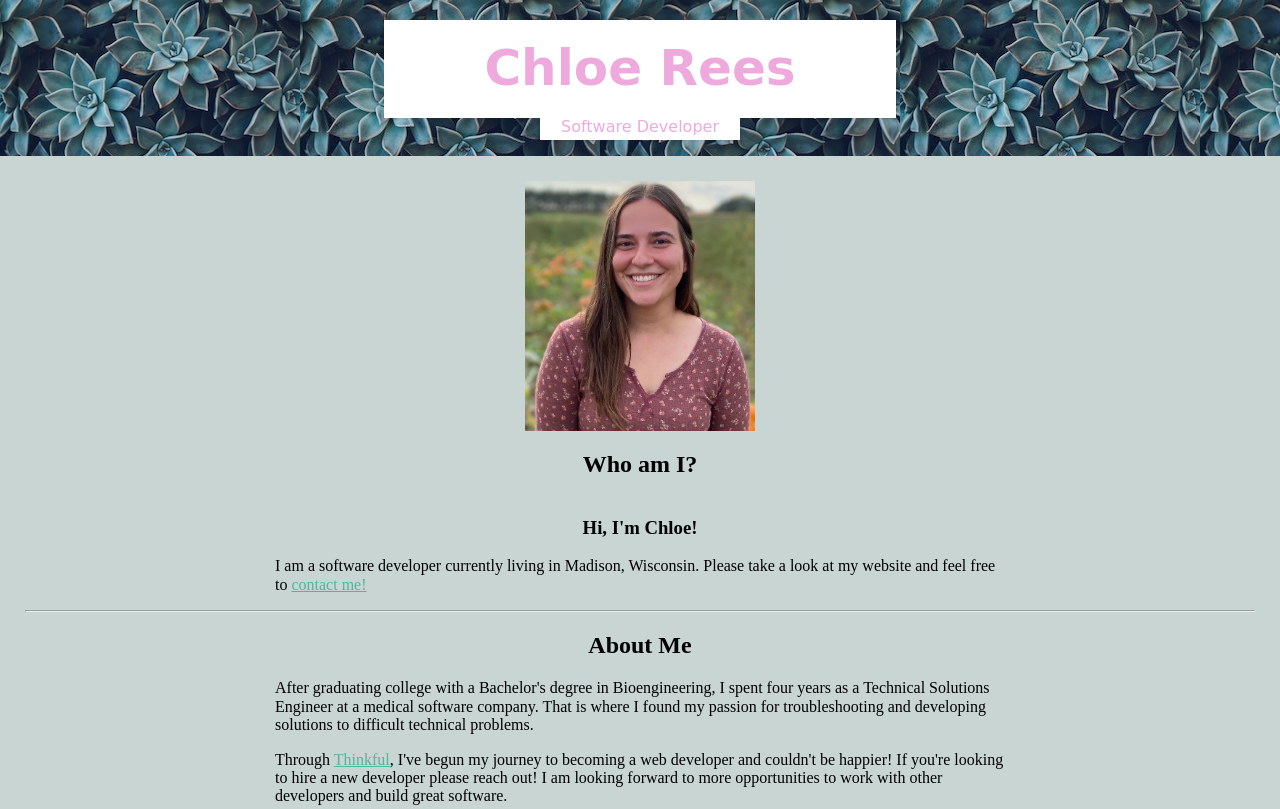
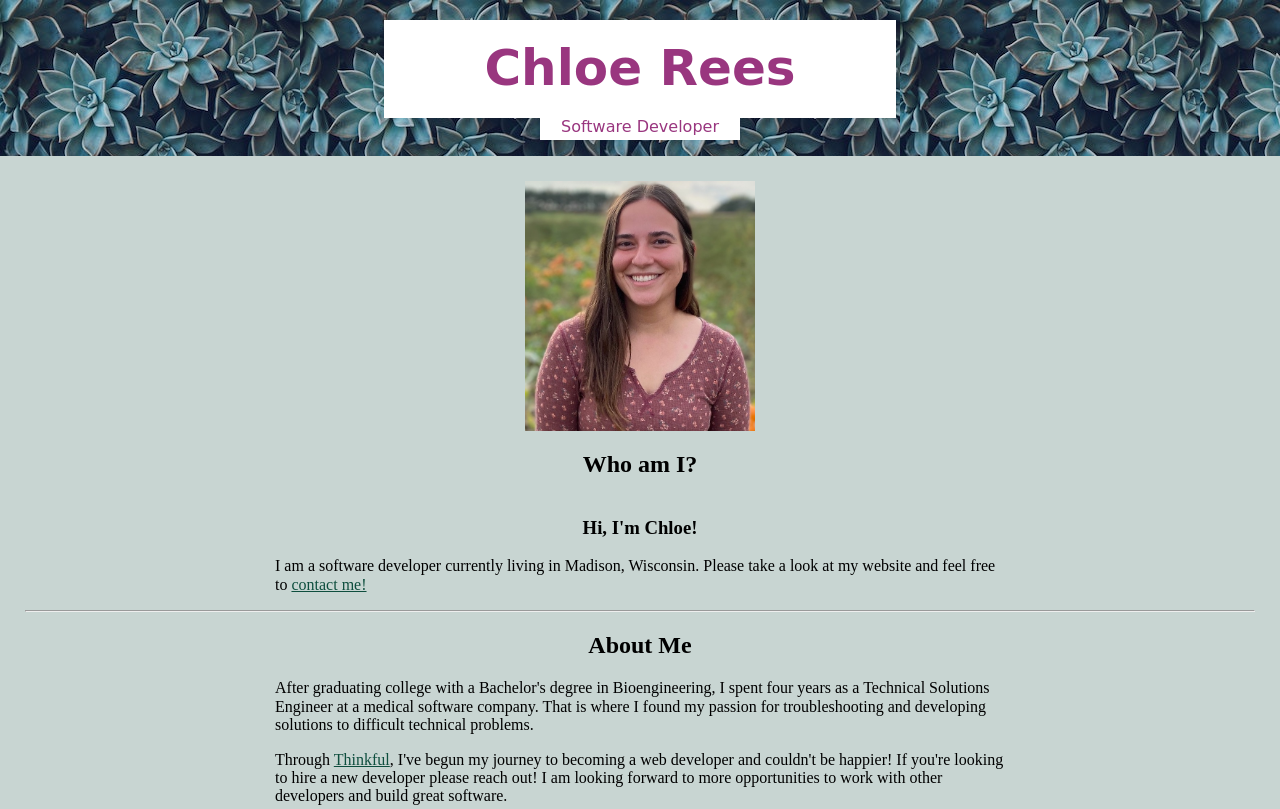
Before and after one commit to reeschloe/portfolio-web-page, a plain HTML site: page index.html in a window 1280 px wide. Shown: the top 809 px of the page. Drawn offline with nearby package versions, Linux system fonts and the light colour scheme.

Commit message:
Update colors to fix contrast issue

```diff
--- a/style.css
+++ b/style.css
@@ -3,7 +3,7 @@
 }
 
 a:link {
-  color: #4cb89d;
+  color: #0e4e3e;
 }
 
 a:visited {
@@ -19,7 +19,7 @@ a:active {
 }
 
 h1 {
-  color: #eeaadc;
+  color: #99367f;
   font-family: cursive, Georgia, serif;
   font-size: 50px;
   background: white;
@@ -32,7 +32,7 @@ h1 {
 }
 
 header p {
-  color: #eeaadc;
+  color: #99367f;
   font-family: cursive, Georgia, serif;
   background: white;
   min-width: 200px;
```
